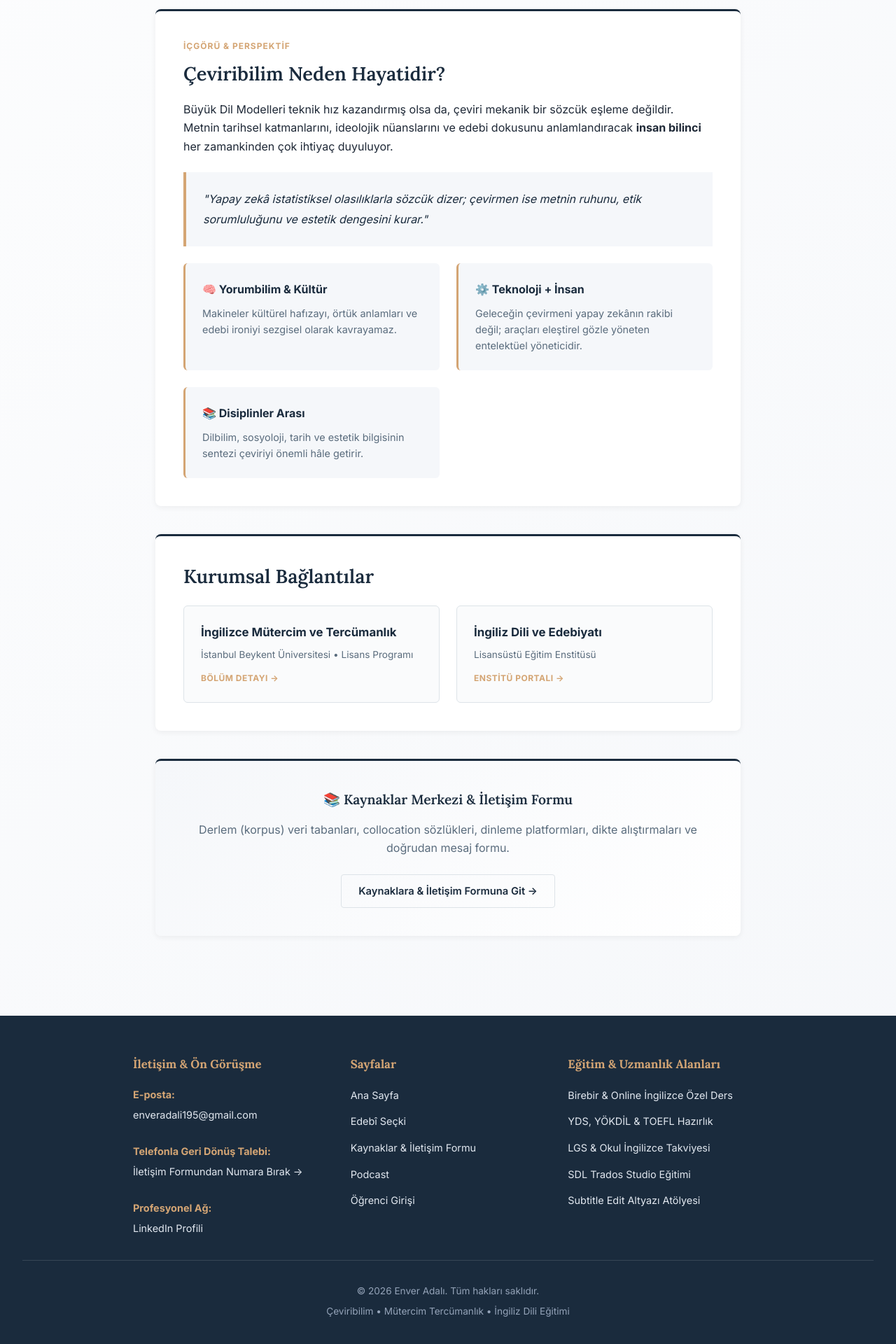
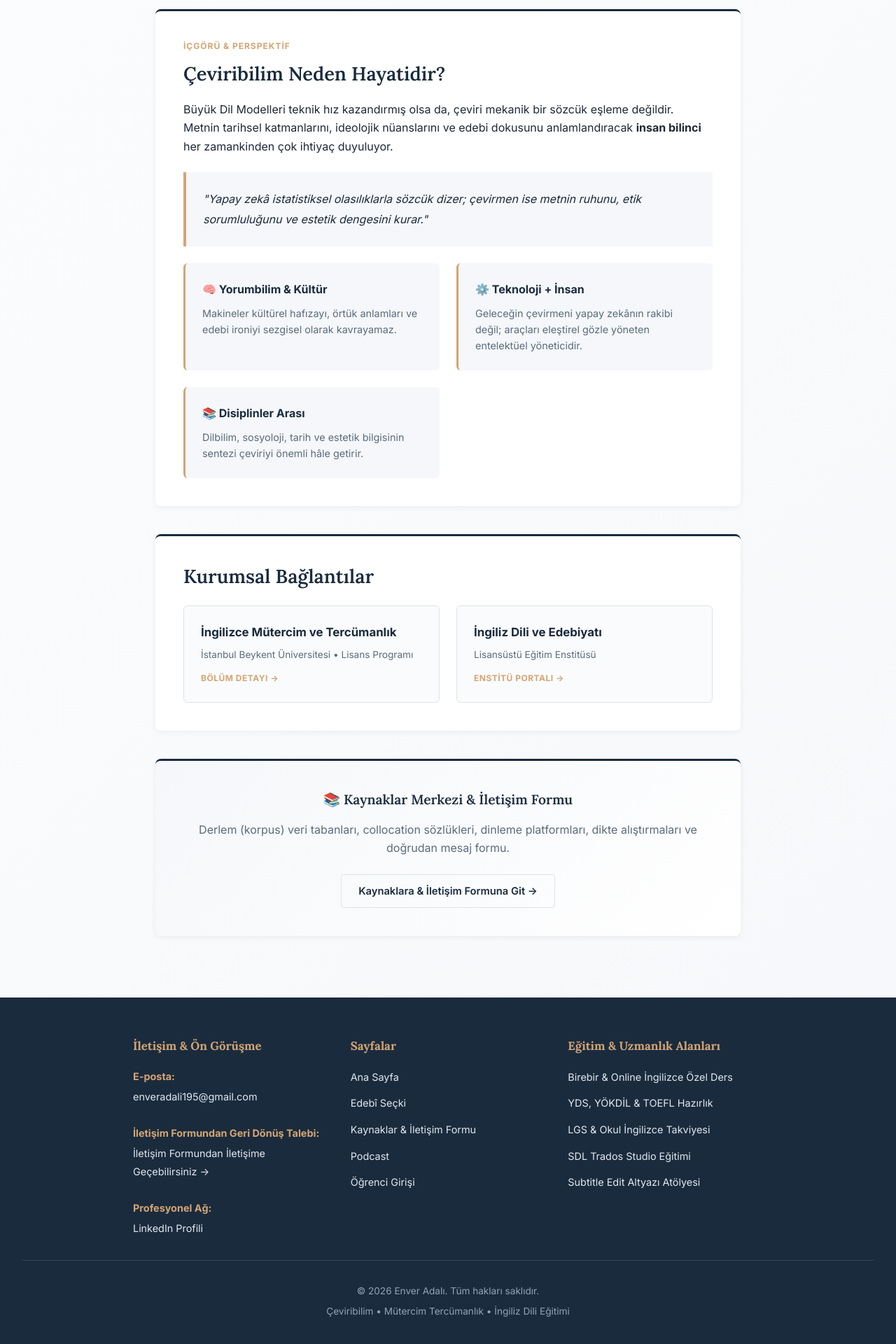
Before and after one commit to adalienver/adalienver.github.io, a Jekyll site: the page built from index.md, in a window 1280 px wide. Shown: the part 1755-3675 px from the top of the page at 70% size. Built offline with Jekyll 4.4.1, drawn with Linux system fonts in a browser that asks for light colours.

Commit message:
Update contact request phrasing in footer

```diff
--- a/index.md
+++ b/index.md
@@ -791,8 +791,8 @@ layout: none
           <strong>E-posta:</strong>
           <a href="mailto:enveradali195@gmail.com">enveradali195@gmail.com</a>
           <br><br>
-          <strong>Telefonla Geri Dönüş Talebi:</strong>
-          <a href="/kaynaklar/#name">İletişim Formundan Numara Bırak →</a>
+          <strong>İletişim Formundan Geri Dönüş Talebi:</strong>
+          <a href="/kaynaklar/#name">İletişim Formundan İletişime Geçebilirsiniz →</a>
           <br><br>
           <strong>Profesyonel Ağ:</strong>
           <a href="https://www.linkedin.com/in/enver-adalı-195" target="_blank" rel="noopener noreferrer">LinkedIn Profili</a>
```
